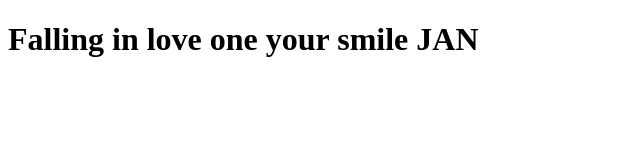
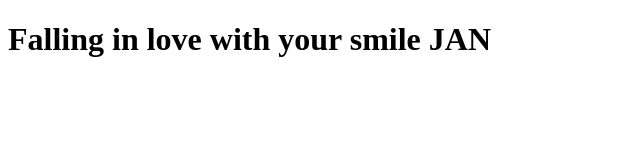
Before and after one commit to socheatavit/Form-Login, a plain HTML site: page dashbord.html in a window 1280 px wide. Shown: the whole page, without its empty margins (0-640 px from the left). Drawn offline with Linux system fonts and the light colour scheme.

Commit message:
Update dashbord.html

```diff
--- a/dashbord.html
+++ b/dashbord.html
@@ -6,6 +6,6 @@
     <title>Document</title>
 </head>
 <body>
-    <h1>Falling in love one your smile JAN</h1>
+    <h1>Falling in love with your smile JAN</h1>
 </body>
 </html>
```
